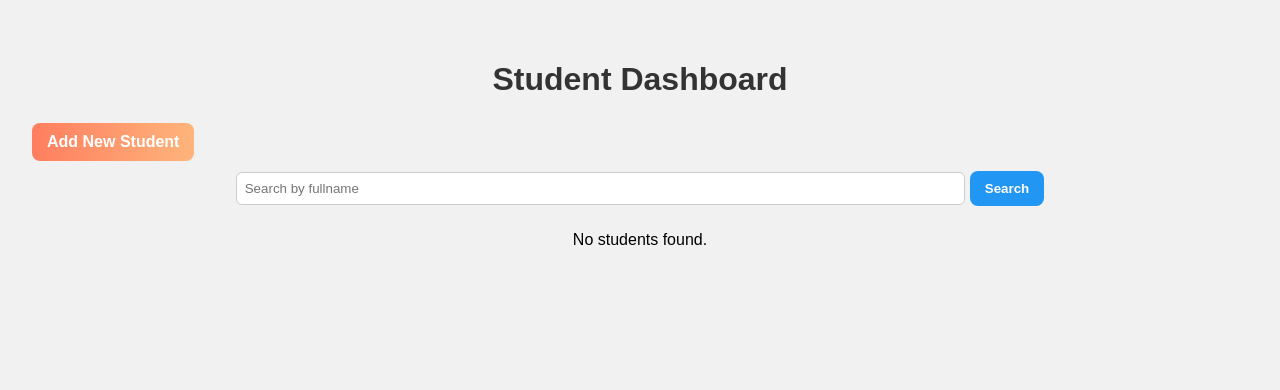
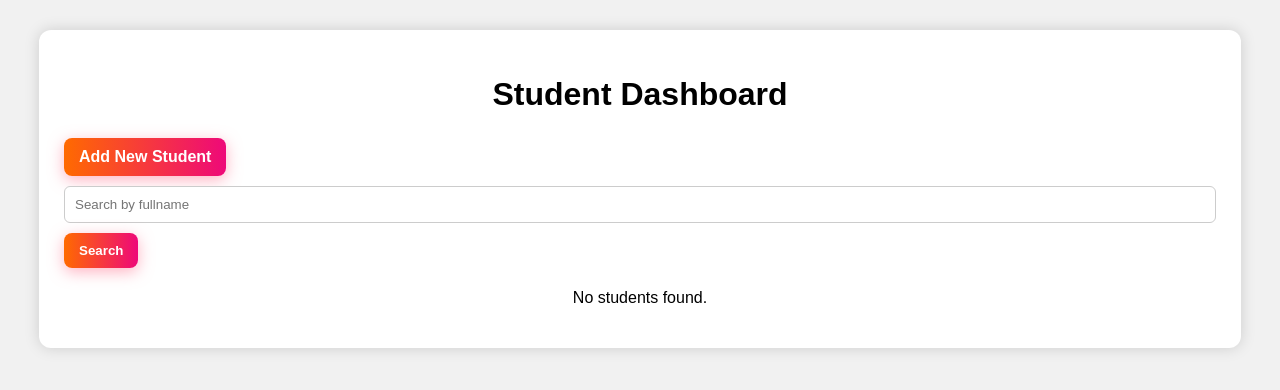
Before and after one commit to gallimbaellamea-lgtm/gallimbaella_flaskapi, a Flask app: page / in a window 1280 px wide. Shown: the top 390 px of the page. Run offline with Flask 3, Linux system fonts and the light colour scheme.

Commit message:
Update style.css
Signed-off-by: Ellamea <gallimbaellamea@isufst.edu.ph>

```diff
--- a/static/style.css
+++ b/static/style.css
@@ -6,22 +6,17 @@
     padding: 0;
 }
 
-/* ===== Container ===== */
 .container {
-    width: 95%;
-    max-width: 1400px;
+    width: 90%;
+    max-width: 1200px;
     margin: 30px auto;
-    padding: 10px;
 }
 
-/* ===== Headings ===== */
-h1, h2 {
+h2, h1 {
     text-align: center;
     margin-bottom: 20px;
-    color: #333;
 }
 
-/* ===== Flash Messages ===== */
 .flash-messages {
     text-align: center;
     margin-bottom: 15px;
@@ -38,56 +33,30 @@
 .flash.success { background-color: #4CAF50; }
 .flash.danger { background-color: #f44336; }
 
-/* ===== Search Form ===== */
-.search-form {
-    text-align: center;
-    margin-bottom: 20px;
+/* ==================== Forms ==================== */
+.form-container, .container {
+    background: white;
+    padding: 25px;
+    border-radius: 12px;
+    box-shadow: 0 0 15px rgba(0,0,0,0.15);
 }
 
-.search-form input[type=text] {
-    width: 60%;
-    padding: 8px;
-    border-radius: 6px;
-    border: 1px solid #ccc;
-    box-sizing: border-box;
-}
-
-.search-btn {
-    padding: 10px 15px;
-    border-radius: 6px;
-    border: none;
-    cursor: pointer;
-    color: white;
-    font-weight: bold;
-    background: #2196F3;
-    margin-left: 5px;
-    transition: 0.3s ease;
-}
-
-.search-btn:hover {
-    transform: scale(1.05);
-}
-
-/* ===== Forms ===== */
 input[type=text], input[type=email], input[type=date], select {
     width: 100%;
-    padding: 8px;
+    padding: 10px;
     margin: 5px 0;
     border-radius: 6px;
     border: 1px solid #ccc;
     box-sizing: border-box;
 }
 
-.form-container, .form {
-    background: white;
-    padding: 25px;
-    border-radius: 12px;
-    box-shadow: 0 0 15px rgba(0,0,0,0.15);
-    max-width: 500px;
-    margin: 30px auto;
+label {
+    font-weight: bold;
+    margin-top: 10px;
+    display: block;
 }
 
-/* ===== Buttons ===== */
+/* ==================== Buttons ==================== */
 button, .btn {
     padding: 10px 15px;
     border-radius: 8px;
@@ -101,34 +70,86 @@
     transition: transform 0.2s ease, box-shadow 0.2s ease;
 }
 
-.add-btn {
-    background: linear-gradient(90deg, #ff7e5f, #feb47b);
+/* Add Student Button */
+.add-btn, .btn[type="submit"] {
+    background: linear-gradient(90deg, #ff6a00, #ee0979); /* Orange to pink */
+    box-shadow: 0 4px 15px rgba(255, 105, 135, 0.5);
 }
 
+.add-btn:hover, .btn[type="submit"]:hover {
+    transform: translateY(-2px);
+    box-shadow: 0 6px 20px rgba(255, 105, 135, 0.6);
+}
+
+/* Edit Button */
 .edit-btn {
     background: linear-gradient(90deg, #4CAF50, #45A049);
+    box-shadow: 0 4px 15px rgba(72, 187, 120, 0.5);
 }
 
+.edit-btn:hover {
+    transform: translateY(-2px);
+    box-shadow: 0 6px 20px rgba(72, 187, 120, 0.6);
+}
+
+/* Delete Button */
 .delete-btn {
     background: linear-gradient(90deg, #f44336, #d32f2f);
+    box-shadow: 0 4px 15px rgba(244, 67, 54, 0.5);
 }
 
-.back-btn {
-    background: linear-gradient(90deg, #36d1dc, #5b86e5);
+.delete-btn:hover {
+    transform: translateY(-2px);
+    box-shadow: 0 6px 20px rgba(244, 67, 54, 0.6);
 }
 
-/* Hover effects for buttons */
-.add-btn:hover, .edit-btn:hover, .delete-btn:hover, .back-btn:hover, .search-btn:hover {
-    transform: scale(1.05);
-    box-shadow: 0 4px 12px rgba(0,0,0,0.2);
+/* Back Button */
+.back-btn {
+    background: linear-gradient(90deg, #36d1dc, #5b86e5); /* Blue gradient */
+    box-shadow: 0 4px 15px rgba(91, 134, 229, 0.5);
 }
 
-/* ===== Student Cards ===== */
+.back-btn:hover {
+    transform: translateY(-2px);
+    box-shadow: 0 6px 20px rgba(91, 134, 229, 0.6);
+}
+
+/* Search Button */
+.search-btn {
+    background: linear-gradient(90deg, #ff512f, #dd2476); /* Red-pink gradient */
+}
+
+.search-btn:hover {
+    transform: scale(1.05);
+}
+
+/* ==================== Student Cards ==================== */
 .students {
     display: flex;
-    flex-wrap: wrap;
+    flex-wrap: nowrap; /* horizontal sequencing */
+    overflow-x: auto;
     gap: 20px;
-    justify-content: flex-start;
+    padding-bottom: 10px;
+    -webkit-overflow-scrolling: touch;
+    scroll-behavior: smooth;
+}
+
+.students::-webkit-scrollbar {
+    height: 8px;
+}
+
+.students::-webkit-scrollbar-track {
+    background: #f1f1f1;
+    border-radius: 4px;
+}
+
+.students::-webkit-scrollbar-thumb {
+    background: #888;
+    border-radius: 4px;
+}
+
+.students::-webkit-scrollbar-thumb:hover {
+    background: #555;
 }
 
 .student-card {
```
Also changed, not shown: other parts of static/style.css (+24 -34 lines).
